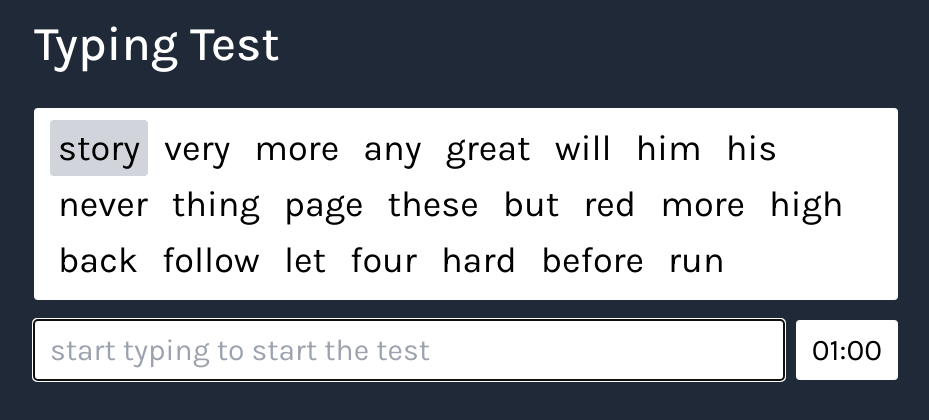
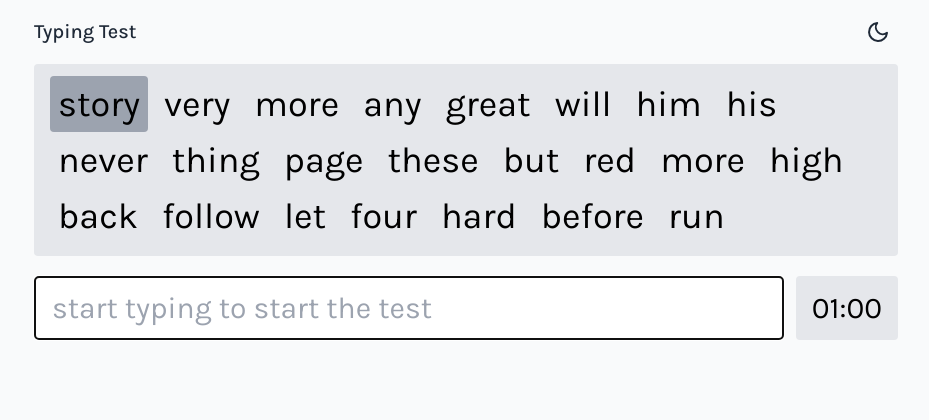
Before and after one commit to standardgalactic/typing-test-1, a React (Create React App) app: page / in a window 1280 px wide. Shown: the top 420 px of the page, without its empty margins (174-1103 px from the left). Built offline with nearby package versions, Linux system fonts and the light colour scheme.

Commit message:
Implement dark mode

```diff
--- a/package.json
+++ b/package.json
@@ -15,6 +15,7 @@
     "clsx": "^1.1.1",
     "react": "^17.0.2",
     "react-dom": "^17.0.2",
+    "react-feather": "^2.0.9",
     "react-redux": "^7.2.4",
     "react-scripts": "4.0.3",
     "typescript": "^4.1.2",
--- /dev/null
+++ b/src/components/AppBar/index.tsx
@@ -0,0 +1,33 @@
+import React from 'react';
+import clsx from 'clsx';
+import { Moon, Sun } from 'react-feather';
+import { useDarkMode } from '../../hooks/useDarkMode';
+
+export interface AppBarProps {}
+
+const AppBar: React.FC<AppBarProps> = () => {
+  const { isDarkMode, toggleDarkMode } = useDarkMode();
+
+  return (
+    <header className={clsx('flex items-center justify-between', 'py-3')}>
+      <h1 className={clsx('text-xl font-medium')}>
+        <a href="/">Typing Test</a>
+      </h1>
+
+      <button
+        type="button"
+        className={clsx(
+          'p-2',
+          'rounded-full',
+          'hover:bg-gray-200 dark:hover:bg-gray-500',
+          'transition-colors',
+        )}
+        onClick={toggleDarkMode}
+      >
+        {isDarkMode ? <Sun /> : <Moon />}
+      </button>
+    </header>
+  );
+};
+
+export default AppBar;
--- a/src/components/TestPage/ResultSummary/index.tsx
+++ b/src/components/TestPage/ResultSummary/index.tsx
@@ -16,7 +16,7 @@ const ResultSummary: React.FC<ResultSummaryProps> = () => {
       <div
         className={clsx(
           'mt-3 py-2 px-4',
-          'bg-gray-600 text-gray-100',
+          'bg-gray-200 dark:bg-gray-600 text-gray-800 dark:text-gray-100',
           'rounded',
         )}
       >
--- a/src/components/TestPage/TypingField/index.tsx
+++ b/src/components/TestPage/TypingField/index.tsx
@@ -26,7 +26,13 @@ const TypingField: React.FC<TypingFieldProps> = ({
     <input
       ref={inputRef}
       type="text"
-      className={clsx('px-4 py-3', 'rounded', 'flex-1', 'text-black text-3xl')}
+      className={clsx(
+        'px-4 py-3',
+        'flex-1',
+        'text-black dark:text-black',
+        'text-3xl',
+        'border-2 dark:border-gray-500 rounded',
+      )}
       placeholder={`${!isTestRunning ? 'start typing to start the test' : ''}`}
       onChange={onChange}
       value={value}
--- a/src/components/TextDisplay/index.tsx
+++ b/src/components/TextDisplay/index.tsx
@@ -29,7 +29,7 @@ const TextDisplay: React.FC<TextDisplayProps> = ({
   return (
     <div
       className={clsx(
-        'bg-white text-black',
+        'bg-gray-200 dark:bg-white text-black',
         'py-3 px-4',
         'rounded select-none',
         'text-4xl',
@@ -41,7 +41,7 @@ const TextDisplay: React.FC<TextDisplayProps> = ({
           key={wordData.word + Number(idx)}
           className={clsx(
             'mr-0 px-2 py-2',
-            selectedWordIndex === idx && 'bg-gray-300 rounded',
+            selectedWordIndex === idx && 'bg-gray-400 dark:bg-gray-300 rounded',
             wordData.status === 'CORRECT' && 'text-green-500',
             wordData.status === 'WRONG' && 'text-red-500',
             selectedWordIndex === idx &&
--- /dev/null
+++ b/src/hooks/useDarkMode.ts
@@ -0,0 +1,34 @@
+import { useEffect, useState } from 'react';
+
+const getDarkModePreference = () => {
+  return 'darkMode' in localStorage
+    ? localStorage.getItem('darkMode') === 'true'
+    : window.matchMedia('(prefers-color-scheme: dark)').matches;
+};
+
+export const useDarkMode = () => {
+  const [isDarkMode, setDarkMode] = useState(false);
+
+  useEffect(() => {
+    setDarkMode(getDarkModePreference());
+  }, []);
+
+  useEffect(() => {
+    if (isDarkMode) {
+      document.body.classList.add('dark');
+    } else {
+      document.body.classList.remove('dark');
+    }
+  }, [isDarkMode]);
+
+  const toggleDarkMode = () => {
+    const mode = !isDarkMode;
+    localStorage.setItem('darkMode', mode.toString());
+    setDarkMode(mode);
+  };
+
+  return {
+    isDarkMode,
+    toggleDarkMode,
+  };
+};
--- a/src/pages/TestPage.tsx
+++ b/src/pages/TestPage.tsx
@@ -14,6 +14,7 @@ import {
 } from '../components/TestPage/test.reducer';
 import TypingField from '../components/TestPage/TypingField';
 import ResultSummary from '../components/TestPage/ResultSummary';
+import AppBar from '../components/AppBar';
 
 export interface TestPageProps {}
 
@@ -56,11 +57,14 @@ const TestPage: React.FC<TestPageProps> = () => {
   }
 
   return (
-    <div className={clsx('min-h-screen', 'bg-gray-800 text-white')}>
+    <div
+      className={clsx(
+        'min-h-screen',
+        'bg-gray-50 dark:bg-gray-800 text-gray-800 dark:text-gray-100',
+      )}
+    >
       <div className={clsx('max-w-4xl mx-auto px-4')}>
-        <h1 className={clsx('text-5xl font-medium', 'py-5 mb-5')}>
-          Typing Test
-        </h1>
+        <AppBar />
 
         <TextDisplay
           words={words}
@@ -79,17 +83,16 @@ const TestPage: React.FC<TestPageProps> = () => {
             isTestRunning={isStarted && timeLeft > 0}
           />
 
-          <div>
           <div
             className={clsx(
-                'px-4 py-3',
-                'bg-white text-black',
+              'px-4',
+              'bg-gray-200 dark:bg-white text-black dark:text-black',
               'rounded',
               'text-3xl',
+              'flex items-center',
             )}
           >
             {formatSecondsToClockTime(timeLeft)}
-            </div>
           </div>
         </div>
 
--- a/tailwind.config.js
+++ b/tailwind.config.js
@@ -1,7 +1,7 @@
 module.exports = {
-  mode: 'JIT',
+  mode: 'jit',
   purge: ['./src/**/*.{js,jsx,ts,tsx}', './public/index.html'],
-  darkMode: false, // or 'media' or 'class'
+  darkMode: 'class',
   theme: {
     extend: {
       fontFamily: {
```
Also changed, not shown: 1 other file (tests, documents, lock files or other folders). Lines whose indentation alone changed are shown as unchanged.
